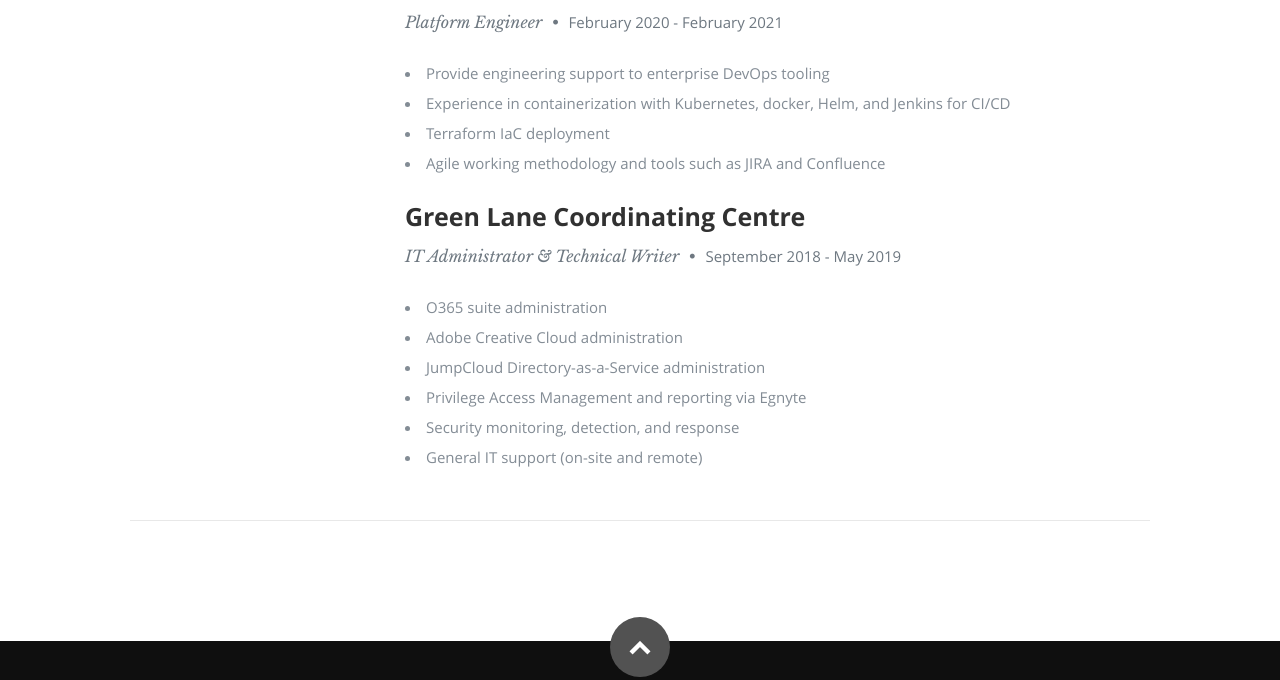
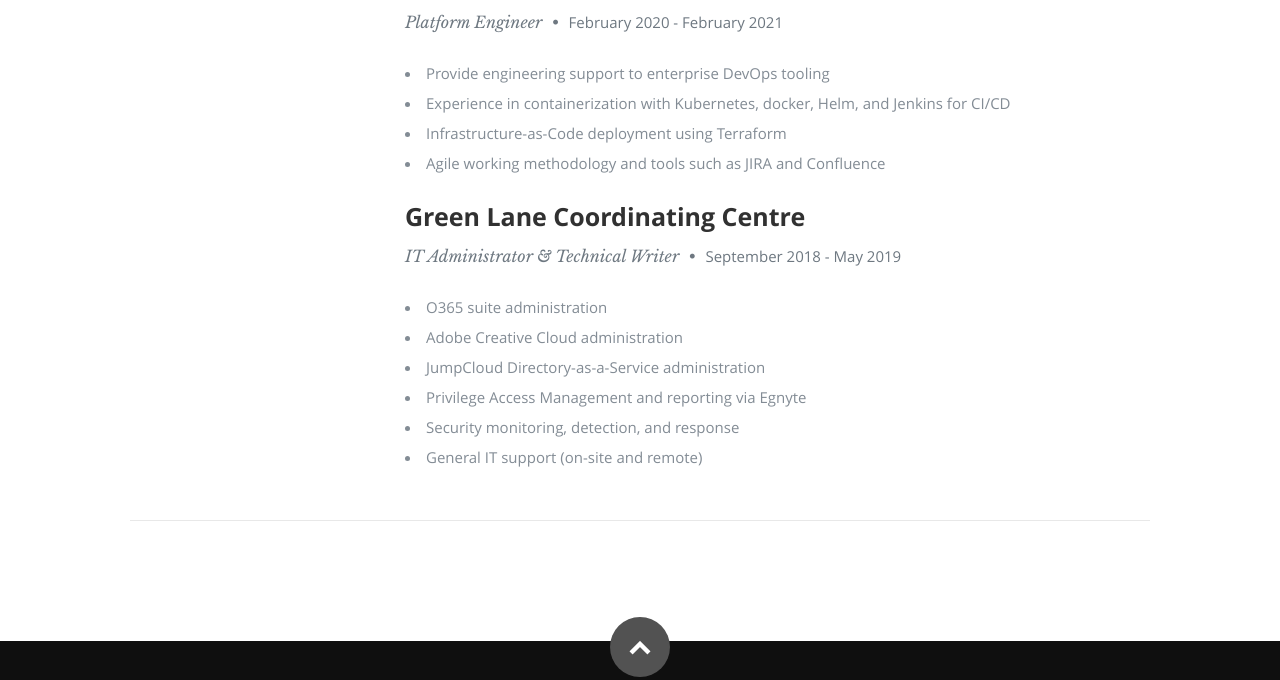
Before and after one commit to a51nx/azure-resume, a plain HTML site: page frontend/index.html in a window 1280 px wide. Shown: the part 2003-2683 px from the top of the page. Drawn offline with nearby package versions, Linux system fonts and the light colour scheme; no server answers.

Commit message:
changes to index.html

```diff
--- a/frontend/index.html
+++ b/frontend/index.html
@@ -211,7 +211,7 @@
                   <p>
                      <li>Provide engineering support to enterprise DevOps tooling</li>
                      <li>Experience in containerization with Kubernetes, docker, Helm, and Jenkins for CI/CD</li>
-                     <li>Terraform IaC deployment</li>
+                     <li>Infrastructure-as-Code deployment using Terraform</li>
                      <li>Agile working methodology and tools such as JIRA and Confluence</li>
                   </p>
 
```
